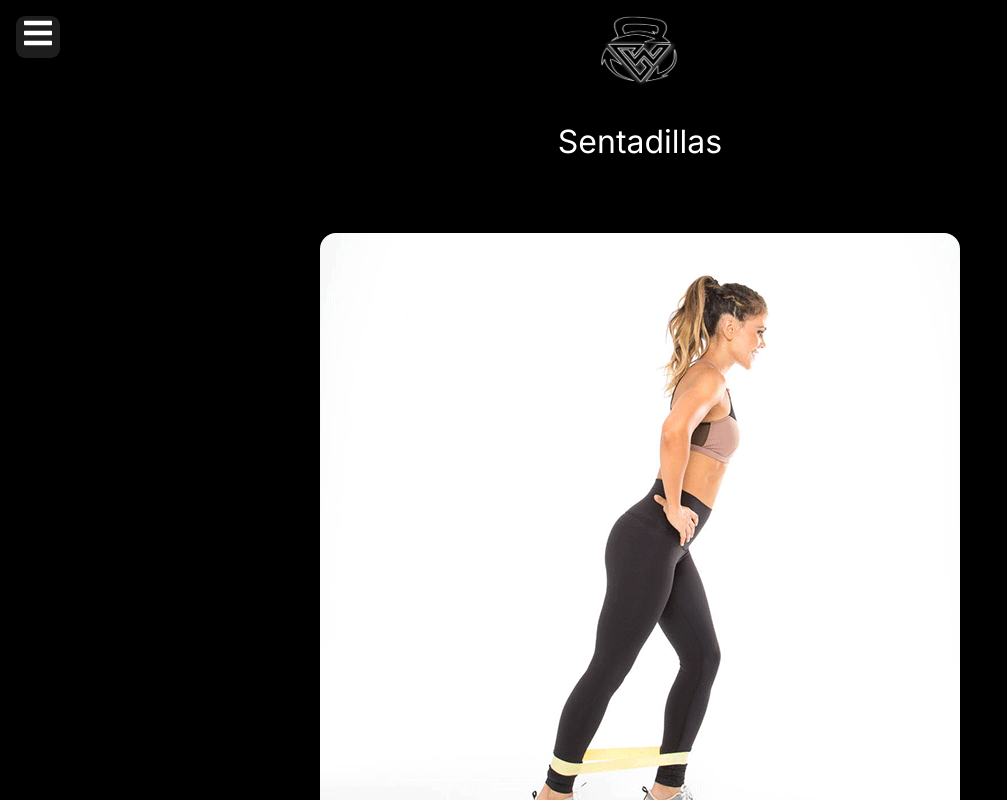
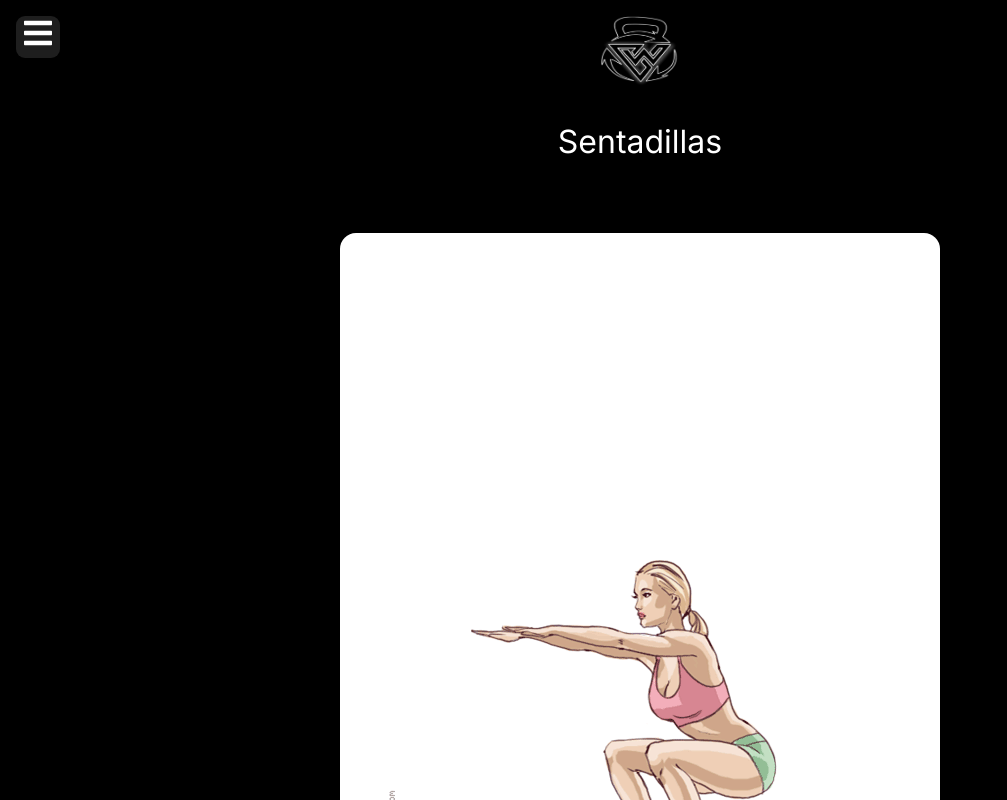
Before and after one commit to MelanyMFM/CenterWarriors, a React (Vite) app: page /usuario/ejercicio/1 in a window 1280 px wide. Shown: the top 800 px of the page, without its empty margins (0-1007 px from the left). Built offline with nearby package versions, Linux system fonts and the light colour scheme; a web font is replaced by a local one.

Commit message:
codigo gifs

```diff
--- a/src/assets/ejercicios.js
+++ b/src/assets/ejercicios.js
@@ -1,4 +1,23 @@
-import gif1 from "./gif generico.gif";
+import gif1 from "./gif sentadillas.gif";
+import gif2 from "./gif prensa.gif";
+import gif3 from "./gif zancadas.gif";
+import gif4 from "./gif dominadas.gif";
+import gif5 from "./gif remo con barra.gif";
+import gif6 from "./gif jalon al pecho.gif";
+import gif7 from "./gif correr.gif";
+import gif8 from "./gif saltar cuerda.gif";
+import gif9 from "./gif burpes.gif";
+import gif10 from "./gif flexiones.gif";
+import gif11 from "./gif fondos en paralela.gif";
+import gif12 from "./gif curl de biceps.gif";
+import gif13 from "./gif press de banca.gif";
+import gif14 from "./gif extensiones de triceps.gif";
+import gif15 from "./gif elevacion de pelvis.gif";
+import gif16 from "./gif press militar.gif";
+import gif17 from "./git plancha.gif";
+import gif18 from "./gif peso muerto.gif";
+import gif19 from "./gif abdonimales.gif";
+import gif20 from "./gif escaladores.gif";
 
 const ejercicios = [
     {
@@ -12,115 +31,115 @@ const ejercicios = [
         nombre: "Prensa",
         descripcion: "Siéntate en la máquina de prensa con los pies en la plataforma, empuja la carga con las piernas hasta extenderlas sin bloquear las rodillas, y luego regresa lentamente.",
         grupoMuscular: "Piernas",
-        link: gif1 },
+        link: gif2 },
     {
         id: 3,
         nombre: "Zancadas",
         descripcion: "Da un paso hacia adelante, flexiona ambas rodillas hasta que la trasera casi toque el suelo, y luego regresa a la posición inicial. Repite alternando las piernas.",
         grupoMuscular: "Piernas",
-        link: gif1 },
+        link: gif3 },
     {
         id: 4,
         nombre: "Dominadas",
         descripcion: "Agarra la barra con las palmas hacia adelante, cuelga con los brazos extendidos y luego levanta tu cuerpo hasta que la barbilla pase la barra. Baja lentamente.",
         grupoMuscular: "Espalda",
-        link: gif1 },
+        link: gif4 },
     {
         id: 5,
         nombre: "Remo con barra",
         descripcion: "Sujeta una barra con las manos al ancho de los hombros, inclina el torso hacia adelante y tira de la barra hacia el abdomen contrayendo la espalda. Baja lentamente.",
         grupoMuscular: "Espalda",
-        link: gif1 },
+        link: gif5 },
     {
         id: 6,
         nombre: "Jalón al pecho",
         descripcion: "Siéntate en la máquina, agarra la barra con las manos abiertas y tira de ella hacia el pecho, manteniendo la espalda recta. Vuelve lentamente a la posición inicial.",
         grupoMuscular: "Espalda",
-        link: gif1 },
+        link: gif6 },
     {
         id: 7,
         nombre: "Correr",
         descripcion: "Corre a un ritmo constante, manteniendo la postura erguida y el movimiento natural de brazos. Respira de manera controlada para mantener el rendimiento.",
         grupoMuscular: "Cardio",
-        link: gif1 },
+        link: gif7 },
     {
         id: 8,
         nombre: "Saltar la cuerda",
         descripcion: "Sujeta la cuerda con ambas manos, gira las muñecas para hacerla pasar por debajo de tus pies y salta con un ritmo constante.",
         grupoMuscular: "Cardio",
-        link: gif1 },
+        link: gif8 },
     {
         id: 9,
         nombre: "Burpees",
         descripcion: "Desde una posición de pie, baja a una sentadilla y coloca las manos en el suelo, estira las piernas hacia atrás en posición de plancha, realiza una flexión y luego salta de vuelta a la posición inicial.",
         grupoMuscular: "Cardio",
-        link: gif1 },
+        link: gif9 },
     {
         id: 10,
         nombre: "Flexiones",
         descripcion: "Coloca las manos al ancho de los hombros en el suelo, baja el cuerpo manteniéndolo recto hasta casi tocar el suelo y luego empuja de vuelta.",
         grupoMuscular: "Pecho",
-        link: gif1 },
+        link: gif10 },
     {
         id: 11,
         nombre: "Fondos en paralelas",
         descripcion: "Sujeta las barras paralelas, baja el cuerpo flexionando los codos hasta formar un ángulo de 90 grados y luego empuja de vuelta.",
         grupoMuscular: "Tríceps",
-        link: gif1 },
+        link: gif11 },
     {
         id: 12,
         nombre: "Curl de bíceps",
         descripcion: "Sujeta una pesa en cada mano con las palmas mirando hacia adelante, flexiona los codos para llevarlas hacia los hombros y luego baja lentamente.",
         grupoMuscular: "Bíceps",
-        link: gif1 },
+        link: gif12 },
     {
         id: 13,
         nombre: "Press de banca",
         descripcion: "Acuéstate en un banco plano, sujeta la barra con las manos al ancho de los hombros, baja hasta el pecho y luego empuja hacia arriba.",
         grupoMuscular: "Pecho",
-        link: gif1 },
+        link: gif13 },
     {
         id: 14,
         nombre: "Extensiones de tríceps",
         descripcion: "Sujeta una pesa con ambas manos, extiende los brazos sobre la cabeza y baja la pesa detrás de la cabeza, luego vuelve a extender.",
         grupoMuscular: "Tríceps",
-        link: gif1 },
+        link: gif14 },
     {
         id: 15,
         nombre: "Elevación de pelvis",
         descripcion: "Acuéstate boca arriba, flexiona las rodillas y apoya los pies en el suelo, eleva la pelvis contrayendo los glúteos y baja lentamente.",
         grupoMuscular: "Glúteos",
-        link: gif1 },
+        link: gif15 },
     {
         id: 16,
         nombre: "Press militar",
         descripcion: "Sujeta una barra con las manos al ancho de los hombros, empuja la barra hacia arriba hasta extender los brazos y luego baja lentamente.",
         grupoMuscular: "Hombros",
-        link: gif1 },
+        link: gif16 },
     {
         id: 17,
         nombre: "Plancha",
         descripcion: "Apoya los antebrazos y los pies en el suelo, mantén el cuerpo recto y contrae el abdomen por el tiempo indicado.",
         grupoMuscular: "Core",
-        link: gif1 },
+        link: gif17 },
     {
         id: 18,
         nombre: "Peso muerto",
         descripcion: "Sujeta una barra con ambas manos, inclina el torso hacia adelante bajando la barra sin arquear la espalda y luego regresa a la posición inicial.",
         grupoMuscular: "Espalda",
-        link: gif1 },
+        link: gif18 },
     {
         id: 19,
         nombre: "Abdominales",
         descripcion: "Acuéstate boca arriba, flexiona las rodillas y coloca las manos detrás de la cabeza, levanta el torso contrayendo el abdomen y baja lentamente.",
         grupoMuscular: "Core",
-        link: gif1 },
+        link: gif19 },
     {
         id: 20,
         nombre: "Escaladores",
         descripcion: "Coloca las manos en el suelo en posición de plancha, lleva las rodillas alternadamente al pecho a gran velocidad sin levantar la cadera.",
         grupoMuscular: "Cardio",
-        link: gif1 }
+        link: gif20 }
 ];
 
 export default ejercicios;
```
